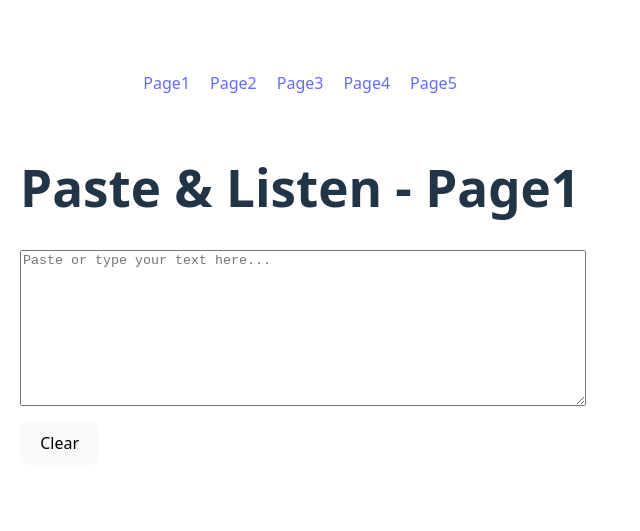
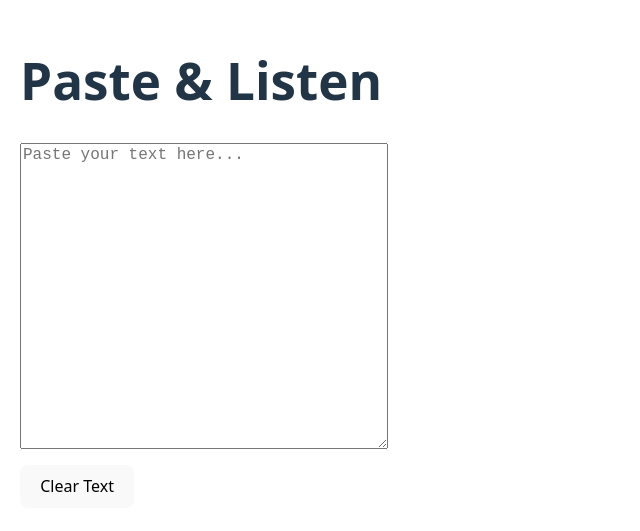
Before and after one commit to Lizock/paste-listen, a React (Vite) app: page / in a window 1280 px wide. Before the commit this address led to /Page1. Shown: the part 127-658 px from the top of the page, without its empty margins (0-640 px from the left). Built offline with nearby package versions, Linux system fonts and the light colour scheme.

Commit message:
Update app

```diff
--- a/src/App.jsx
+++ b/src/App.jsx
@@ -1,41 +1,34 @@
-// src/App.jsx
-import { BrowserRouter as Router, Routes, Route, Link, Navigate } from "react-router-dom";
-import PasteText from "./components/PasteText";
+import { useState, useEffect } from "react";
 
 export default function App() {
-  const pages = ["Page1", "Page2", "Page3", "Page4", "Page5"];
+  const [text, setText] = useState("");
+
+  // Load from localStorage when app starts
+  useEffect(() => {
+    const savedText = localStorage.getItem("pasteListenText");
+    if (savedText) setText(savedText);
+  }, []);
+
+  // Save to localStorage whenever text changes
+  useEffect(() => {
+    localStorage.setItem("pasteListenText", text);
+  }, [text]);
+
+  const handleClear = () => setText("");
 
   return (
-    <Router>
-      {/* Navigation Links */}
-      <nav style={{ padding: "10px", textAlign: "center" }}>
-        {pages.map((p) => (
-          <Link key={p} to={`/${p}`} style={{ margin: "0 10px" }}>
-            {p}
-          </Link>
-        ))}
-      </nav>
-
-      {/* Routes */}
-      <Routes>
-        {/* 1️⃣ Redirect root "/" to Page1 */}
-        <Route path="/" element={<Navigate to="/Page1" replace />} />
-
-        {/* 2️⃣ Define the 5 pages */}
-        {pages.map((p) => (
-          <Route key={p} path={`/${p}`} element={<PasteText pageId={p} />} />
-        ))}
-
-        {/* 3️⃣ Optional fallback for unknown routes */}
-        <Route
-          path="*"
-          element={
-            <div style={{ textAlign: "center" }}>
-              <h2>Page not found</h2>
-            </div>
-          }
-        />
-      </Routes>
-    </Router>
+    <div style={{ padding: "20px", maxWidth: "600px", margin: "auto" }}>
+      <h1>Paste & Listen</h1>
+      <textarea
+        style={{ width: "100%", height: "300px", fontSize: "16px" }}
+        placeholder="Paste your text here..."
+        value={text}
+        onChange={(e) => setText(e.target.value)}
+      />
+      <div style={{ marginTop: "10px" }}>
+        <button onClick={handleClear}>Clear Text</button>
+      </div>
+      <p style={{ marginTop: "20px", whiteSpace: "pre-wrap" }}>{text}</p>
+    </div>
   );
 }
```
